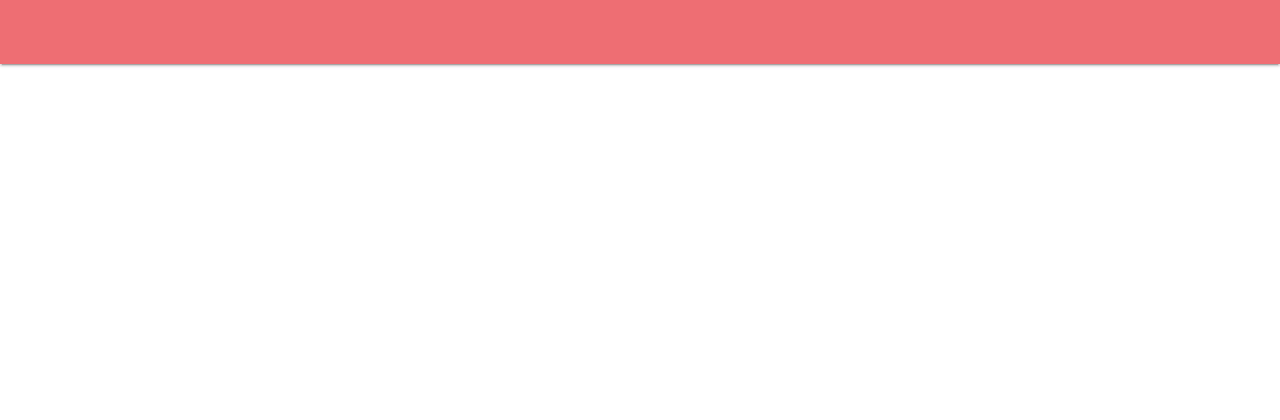
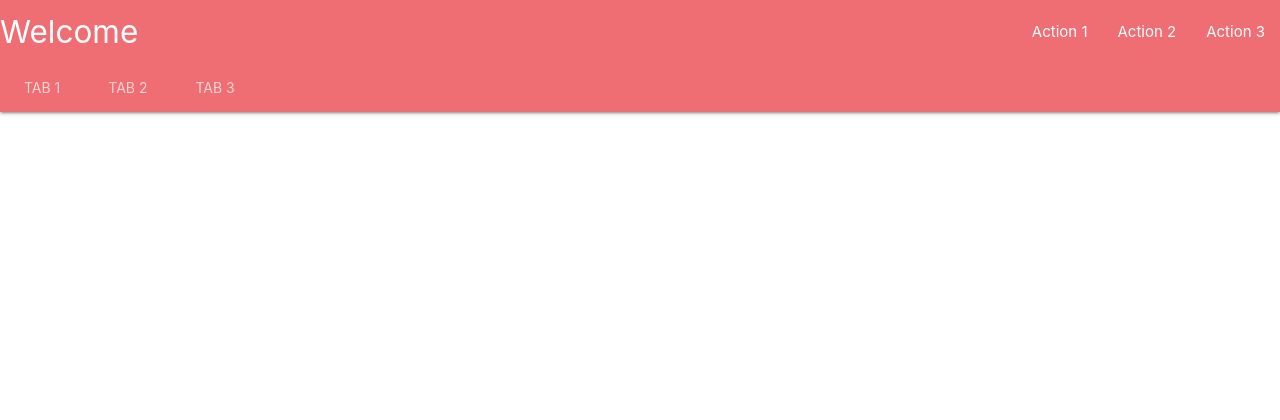
Before and after one commit to anmol-chawla/Flask-Helpdesk, a Flask app: template app/templates/main.html in a window 1280 px wide. Shown: the top 420 px of the page. Run offline with Flask 2, Linux system fonts and the light colour scheme; the template is opened without the code that fills it, so the values that code supplies are empty; some libraries are stand-ins or nearby versions; some web fonts are replaced.

Commit message:
Show navbar on main

```diff
--- a/app/templates/base.html
+++ b/app/templates/base.html
@@ -1,34 +1,18 @@
 <!DOCTYPE html>
 <html>
-	{% if show_header == True %}
-	<header>
-		<nav class="top-nav">
-        <div class="nav-wrapper">
-        	<ul class="right hide-on-med-and-down">
-                <li><a href="#">Home</a></li>
-                <li><a href="#">Sign Up</a></li>
-            </ul>
-        </div>
-      </nav>
-      <ul style="width:120px; margin-top:65px;" class="side-nav fixed">
-        <li><a href="#">Icon 1</a></li>
-        <li><a href="#">Icon 2</a></li>
-      </ul>
-  	</header>
-  	{% endif %}
 	<head>
 		<!-- Jquery -->
-		<script src="https://code.jquery.com/jquery-1.11.1.min.js"></script>
+		<script src="https://code.jquery.com/jquery-3.4.1.min.js"></script>
         <meta name = "viewport" content = "width = device-width, initial-scale = 1">
 
 		<!-- Google Icon Font -->
 		<link href="https://fonts.googleapis.com/icon?family=Material+Icons" rel="stylesheet">
 
-		<!-- Materialize JS -->
-		<link href="https://cdnjs.cloudflare.com/ajax/libs/materialize/0.98.2/css/materialize.min.css" rel="stylesheet" id="bootstrap-css">
+		<!-- Materialize CSS -->
+    	<link rel="stylesheet" href="https://cdnjs.cloudflare.com/ajax/libs/materialize/1.0.0/css/materialize.min.css">
 
-		<!-- Materialize CSS	 -->
-		<script src="https://cdnjs.cloudflare.com/ajax/libs/materialize/0.98.2/js/materialize.min.js"></script>
+		<!-- Materialize JS	-->
+    	<script src="https://cdnjs.cloudflare.com/ajax/libs/materialize/1.0.0/js/materialize.min.js"></script>
 
 		<!-- Base CSS -->
 		<link rel="stylesheet" type="text/css" href="{{ url_for('static', filename='base.css') }}">
--- a/app/templates/main.html
+++ b/app/templates/main.html
@@ -3,8 +3,33 @@
 {% block content %}
 <nav class="nav-extended">
 	<div class="nav-wrapper">
+		<a href="#" class="brand-logo">Welcome</a>
+		<a href="#" data-target="mobile-demo" class="sidenav-trigger"><i class="material-icons">menu</i></a>
+		<ul id="nav-mobile" class="right hide-on-med-and-down">
+			<li><a href="#">Action 1</a></li>
+			<li><a href="#">Action 2</a></li>
+			<li><a href="#">Action 3</a></li>
+		</ul>
+	</div>
+	<div class="nav-content">
+		<ul class="tabs tabs-transparent">
+			<li class="tab"><a href="#">Tab 1</a></li>
+			<li class="tab"><a href="#">Tab 2</a></li>
+			<li class="tab"><a href="#">Tab 3</a></li>
+		</ul>
 	</div>
 </nav>
+<ul class="sidenav" id="mobile-demo">
+	<li><a href="sass.html">Sass</a></li>
+	<li><a href="badges.html">Components</a></li>
+	<li><a href="collapsible.html">Javascript</a></li>
+	<li><a href="mobile.html">Mobile</a></li>
+</ul>
 <div class="container">
 </div>
+<script>
+  $(document).ready(function(){
+    $('.sidenav').sidenav();
+  });
+</script>
 {% endblock %}
```
Also changed, not shown: app/routes.py (+8 -4 lines).
